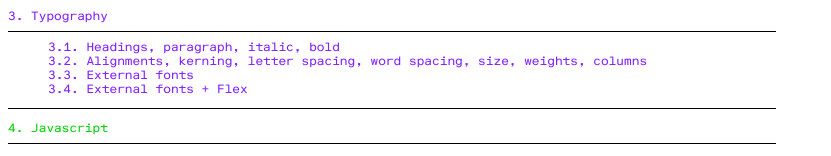
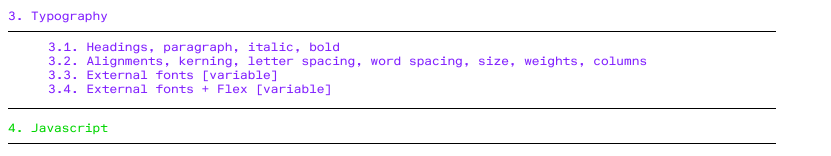
Before and after one commit to leonardoa/hgk, a plain HTML site: page index.html in a window 1280 px wide. Shown: the part 380-536 px from the top of the page, without its empty margins (0-831 px from the left). Drawn offline with Linux system fonts and the light colour scheme.

Commit message:
Update index.html

```diff
--- a/index.html
+++ b/index.html
@@ -93,11 +93,11 @@
               >
             </li>
             <li>
-              <a href="sources/typography/3/" target="_blank">External fonts</a>
+              <a href="sources/typography/3/" target="_blank">External fonts [variable]</a>
             </li>
             <li>
               <a href="sources/typography/4/" target="_blank"
-                >External fonts + Flex</a
+                >External fonts + Flex [variable]</a
               >
             </li>
           </ol>
```
